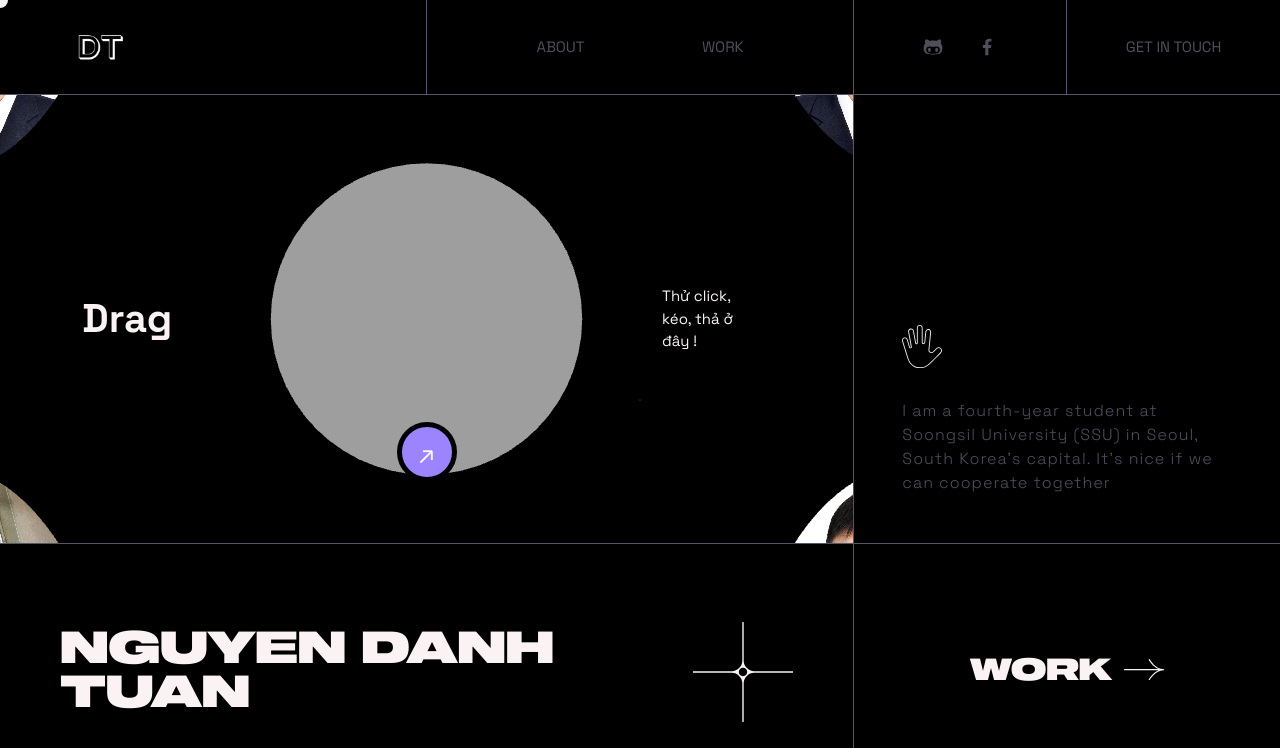
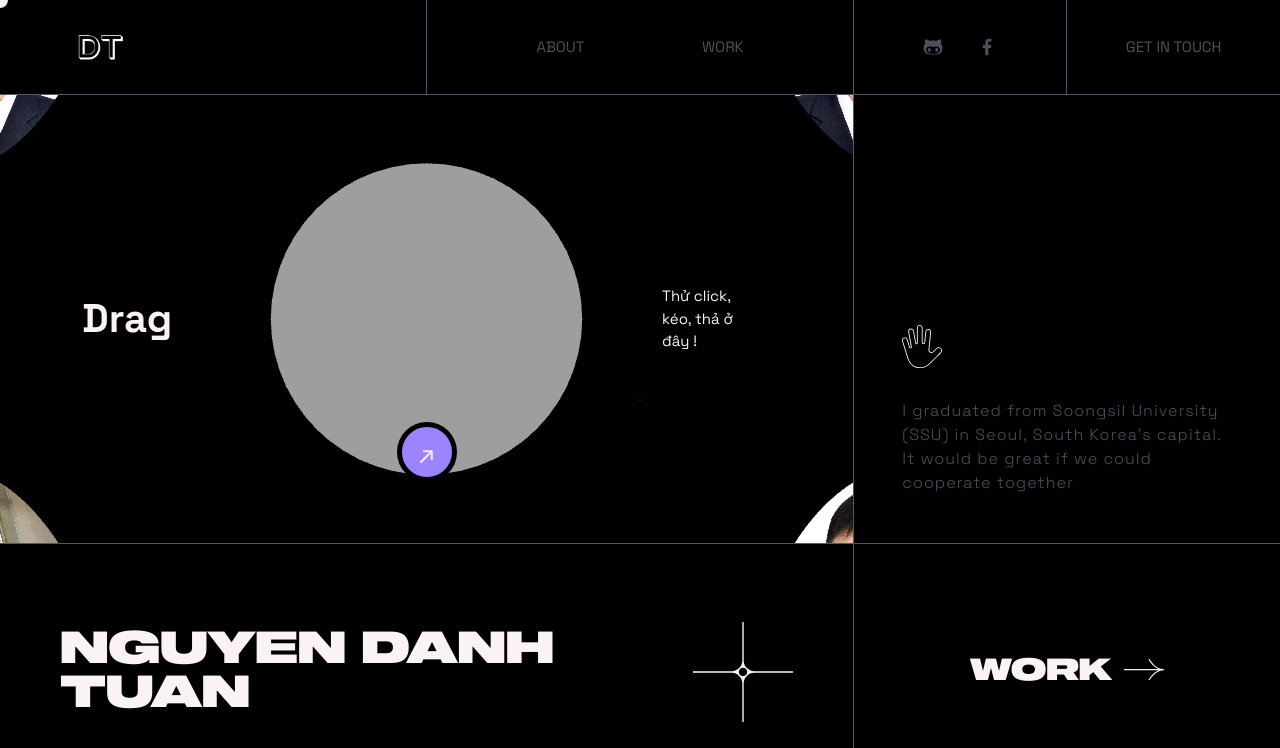
Before and after one commit to dt313/fe-profile, a React (Vite) app: page / in a window 1280 px wide. Shown: the top 748 px of the page. Built offline with nearby package versions, Linux system fonts and the light colour scheme.

Commit message:
Update graduation profile text

```diff
--- a/src/components/introduction/Introduction.jsx
+++ b/src/components/introduction/Introduction.jsx
@@ -12,7 +12,7 @@ const lanOptions = [
         value: 'ENG',
         label: 'ENG',
         text: {
-            main: "I am a fourth-year student at Soongsil University (SSU) in Seoul, South Korea's capital.",
+            main: "I graduated from Soongsil University (SSU) in Seoul, South Korea's capital.",
             sub: [
                 'I am passionate about technology with a strong enthusiasm for exploring the latest trends in this field. I am always eager and prepared to learn and apply new technologies in practice. Additionally, I enjoy sharing and exchanging knowledge with the community to collectively advance in our tech careers.',
                 'I am currently looking for a suitable job opportunity for beginners in the field of technology. I am enthusiastic and eager to learn in order to develop my skills and gain experience. I hope to join a dynamic work environment that offers opportunities to apply new knowledge in practice.',
@@ -23,7 +23,7 @@ const lanOptions = [
         value: 'VIE',
         label: 'VIE',
         text: {
-            main: 'Tôi là sinh viên năm tư tại Đại học Soongsil (SSU) ở Seoul, thủ đô của Hàn Quốc.',
+            main: 'Tôi đã tốt nghiệp Đại học Soongsil (SSU) ở Seoul, thủ đô của Hàn Quốc.',
             sub: [
                 'Tôi đam mê công nghệ và luôn hào hứng khám phá những xu hướng mới nhất trong lĩnh vực này. Tôi luôn sẵn sàng học hỏi và áp dụng các công nghệ mới vào thực tiễn. Ngoài ra, tôi cũng thích chia sẻ và trao đổi kiến thức với cộng đồng để cùng nhau phát triển sự nghiệp trong lĩnh vực công nghệ.',
                 'Hiện tại, tôi đang tìm kiếm một cơ hội việc làm phù hợp dành cho người mới bắt đầu trong lĩnh vực công nghệ. Tôi nhiệt huyết và ham học hỏi để phát triển kỹ năng và tích lũy kinh nghiệm. Tôi hy vọng sẽ được làm việc trong một môi trường năng động, nơi tôi có thể áp dụng kiến thức mới vào thực tế.',
@@ -34,7 +34,7 @@ const lanOptions = [
         value: 'KOR',
         label: 'KOR',
         text: {
-            main: '저는 대한민국 서울에 위치한 숭실대학교(SSU)에서 재학 중인 4학년 학생입니다.',
+            main: '저는 대한민국 서울에 위치한 숭실대학교(SSU)를 졸업했습니다.',
             sub: [
                 '저는 기술에 대한 열정을 가지고 있으며, 이 분야의 최신 트렌드를 탐구하는 데 큰 관심이 있습니다. 새로운 기술을 배우고 실무에 적용하는 것을 항상 준비하고 있습니다. 또한, 커뮤니티와 지식을 공유하고 교류하며 함께 성장하는 것을 즐깁니다.',
                 '현재 저는 기술 분야에 입문한 사람에게 적합한 일자리를 찾고 있습니다. 저는 배우고자 하는 열정이 있으며, 이를 통해 제 역량을 키우고 경험을 쌓고자 합니다. 실무에서 새로운 지식을 적용할 수 있는 역동적인 근무 환경에서 일하고 싶습니다.',
--- a/src/page/home/Home.jsx
+++ b/src/page/home/Home.jsx
@@ -98,7 +98,7 @@ function Home() {
                     </span>
                     <p className={cx('contact-text')}>
                         {
-                            "I am a fourth-year student at Soongsil University (SSU) in Seoul, South Korea's capital. It's nice if we can cooperate together"
+                            "I graduated from Soongsil University (SSU) in Seoul, South Korea's capital. It would be great if we could cooperate together"
                         }
                     </p>
                 </div>
```
